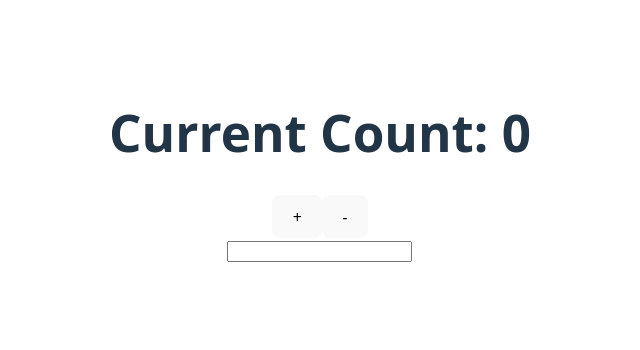
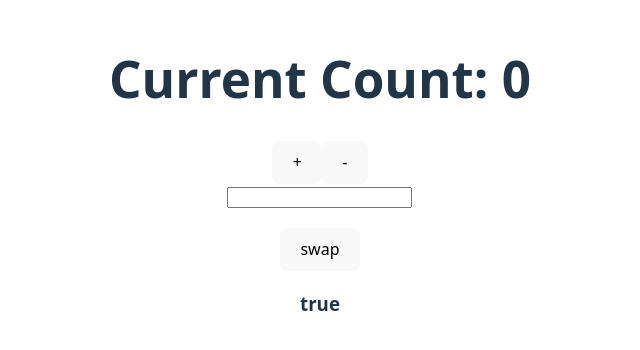
Before and after one commit to Aaronmcnulty/typescript-tutorial, a React (Vite) app in the folder src/lesson14/: page / in a window 1280 px wide. Shown: the part 224-574 px from the top of the page, without its empty margins (320-960 px from the left). Built offline with nearby package versions, Linux system fonts and the light colour scheme.

Commit message:
Finished optional task for lesson14

```diff
--- a/src/lesson14/src/counter.tsx
+++ b/src/lesson14/src/counter.tsx
@@ -4,18 +4,20 @@ import { ChangeEvent, ReactNode, useReducer} from 'react'
 // Using 'useReducer' as an alternative to 'useState'.
 
 //Initial state of count is 0
-const initState = { count: 0, text: ''}
+const initState = { count: 0, text: '', trueOption: true}
 
 
 const enum REDUCER_ACTION_TYPE {
     INCREMENT,
     DECREMENT,
     NEW_INPUT,
+    BOOLEAN_OPTION,
 }
 
 type ReducerAction = {
     type: REDUCER_ACTION_TYPE,
     payload?: string,
+
 }
 
 // reducer function using the above enum and ReducerAction.
@@ -26,8 +28,10 @@ const reducer = (state: typeof initState, action: ReducerAction): typeof initSta
             return {...state, count: state.count + 1}
         case REDUCER_ACTION_TYPE.DECREMENT:
             return {...state, count: state.count - 1}
-            case REDUCER_ACTION_TYPE.NEW_INPUT:
+        case REDUCER_ACTION_TYPE.NEW_INPUT:
             return {...state, text: action.payload ?? ''}
+        case REDUCER_ACTION_TYPE.BOOLEAN_OPTION:
+            return{...state, trueOption: !state.trueOption}
         default:
             throw new Error()
     }
@@ -50,6 +54,7 @@ const Counter = ({ children }: ChildrenType) => {
     const handleTextInput = (e: ChangeEvent<HTMLInputElement>) => dispatch({type: REDUCER_ACTION_TYPE.NEW_INPUT,
         payload: e.target.value
     })
+     const handleBooleanChange = () => dispatch({type: REDUCER_ACTION_TYPE.BOOLEAN_OPTION})
 
 
 
@@ -62,6 +67,9 @@ const Counter = ({ children }: ChildrenType) => {
             </div>
             <input type="text" onChange={handleTextInput}></input>
             <h2>{state.text}</h2>
+            <button onClick={handleBooleanChange}>swap</button>
+            <h3>{state.trueOption ? 'true' : 'false'}</h3>
+
         </>
     )
 }
```
